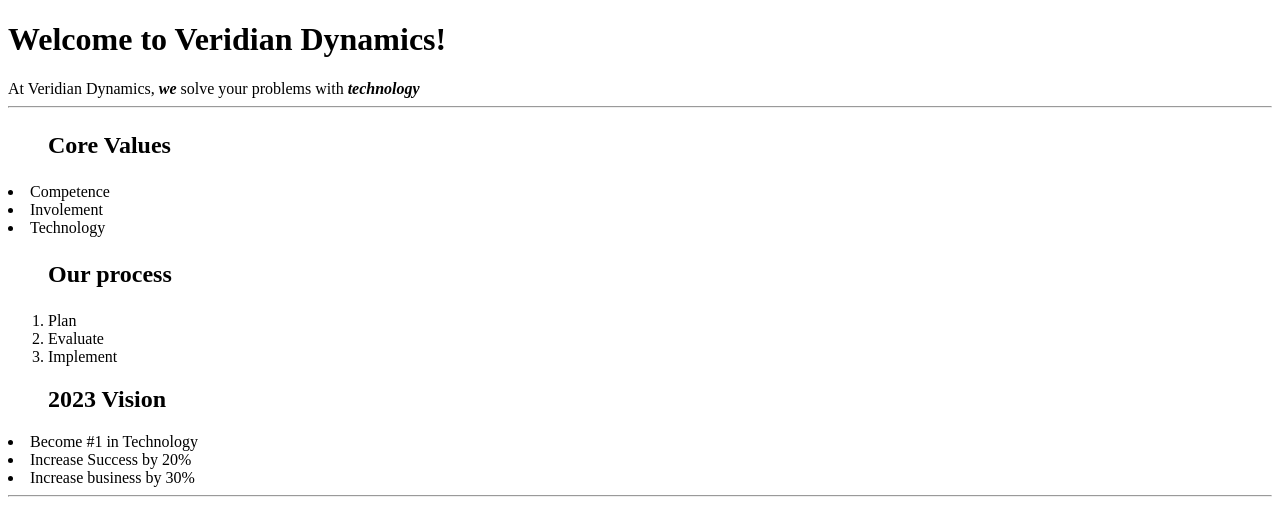
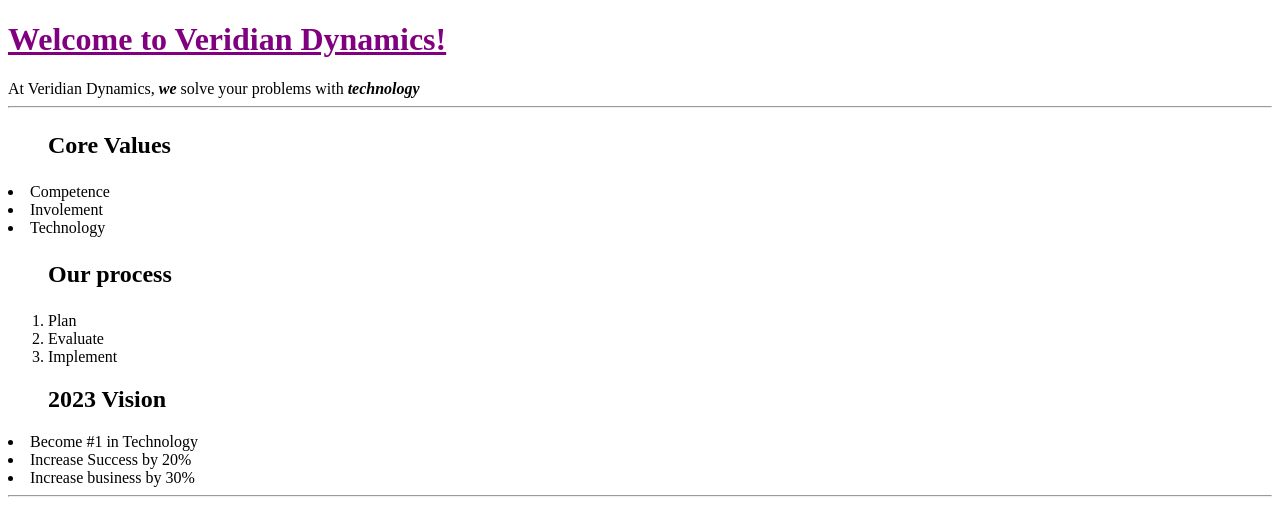
Before and after one commit to BobbyTA/Codeup-Web-Excercises, a website: page welcome.html in a window 1280 px wide. Shown: the top 514 px of the page. Drawn offline with Linux system fonts and the light colour scheme.

Commit message:
css exercise

```diff
--- /dev/null
+++ b/css/style.css
@@ -0,0 +1,4 @@
+.fancy-header {
+    color: purple;
+    text-decoration: underline;
+}
--- a/welcome.html
+++ b/welcome.html
@@ -3,9 +3,17 @@
 <head>
     <meta charset="UTF-8">
     <title>Welcome to Veridian Dynamics</title>
+    <link href="css/style.css" rel="stylesheet">
 </head>
 <body>
-<header><h1>Welcome to Veridian Dynamics!</h1>
+<link href="css/style.css" rel="stylesheet">
+<!--<style>-->
+<!--    .fancyheader h1{-->
+<!--        color: red;-->
+
+<!--    }-->
+<!--</style>-->
+<header><h1 class="fancy-header">Welcome to Veridian Dynamics!</h1>
     At Veridian Dynamics, <b><i>we</i></b> solve your problems with <b><i>technology</i></b></header>
 <hr></hr>
 <main>
```
